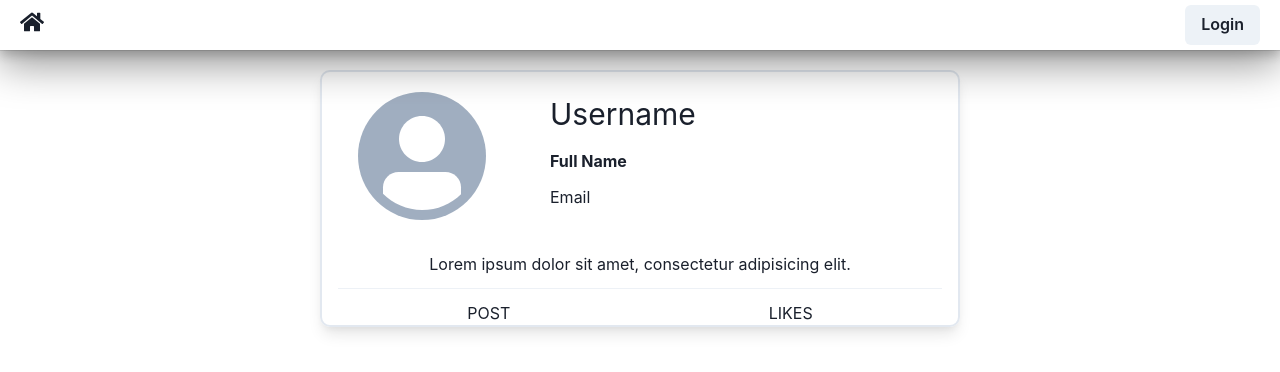
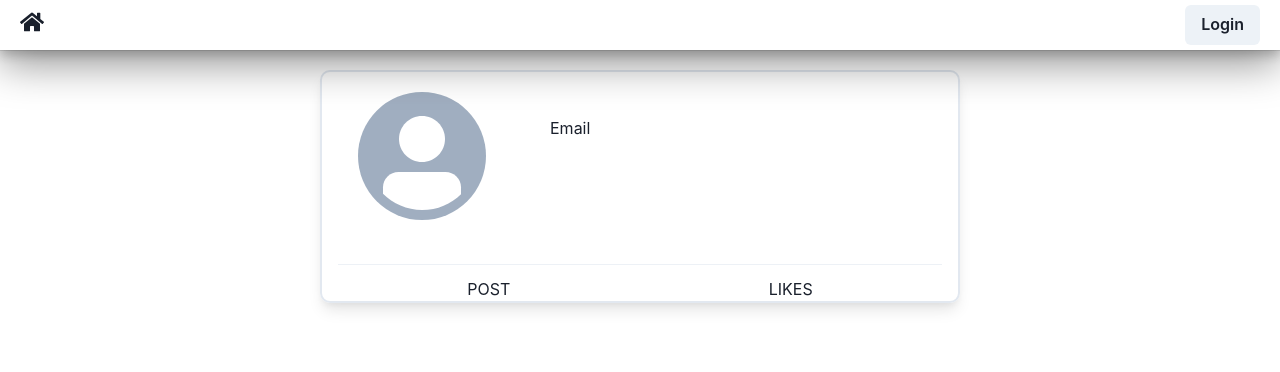
Before and after one commit to Rickykn/individual-project-ricky, a Next.js app: page /myprofile in a window 1280 px wide. Shown: the top 372 px of the page. Built offline with nearby package versions, Linux system fonts and the light colour scheme.

Commit message:
display my profile data

```diff
--- a/src/components/Navbar/index.jsx
+++ b/src/components/Navbar/index.jsx
@@ -68,6 +68,7 @@ const Navbar = () => {
       </Link>
       {authSelector.id ? (
         <Box display="inline-flex" alignItems="center">
+          {/* Button Upload New Post */}
           <Button
             marginRight="5"
             colorScheme="blue"
@@ -94,6 +95,7 @@ const Navbar = () => {
             </ModalContent>
           </Modal>
 
+          {/* display avatar and name user login  */}
           <Menu>
             <MenuButton>
               <Box display="inline-flex" alignItems="center">
--- a/src/fake_api/db.json
+++ b/src/fake_api/db.json
@@ -52,19 +52,25 @@
             "id": 1,
             "username":"Galang",
             "avatar": "https://bit.ly/dan-abramov",
-            "password": "password"
+            "password": "password",
+            "bio": "mantap",
+            "full_name": "Galang kurus"
         },
         {
             "id": 2,
             "username":"Wildan",
             "avatar": "https://bit.ly/dan-abramov",
-            "password": "password"
+            "password": "password",
+            "bio": "mantap1",
+            "full_name": "Wildan cangak"
         },
         {
             "id": 3,
             "username":"Rangin",
             "avatar": "https://bit.ly/dan-abramov",
-            "password": "password"
+            "password": "password",
+            "bio": "mantap2",
+            "full_name": "Wildan cangak"
         }
     ]
 }
--- a/src/pages/login/index.jsx
+++ b/src/pages/login/index.jsx
@@ -53,6 +53,8 @@ const LoginPage = () => {
             id: res.data[0].id,
             username: res.data[0].username,
             avatar: res.data[0].avatar,
+            bio: res.data[0].bio,
+            full_name: res.data[0].full_name,
           },
         });
       }
--- a/src/pages/myprofile/index.jsx
+++ b/src/pages/myprofile/index.jsx
@@ -1,6 +1,10 @@
 import { Text, Flex, Box, Avatar, Divider } from "@chakra-ui/react";
+import { useSelector } from "react-redux";
 
 const MyProfile = () => {
+  const authSelector = useSelector((state) => state.auth);
+
+  console.log(authSelector);
   return (
     <Flex align="center" justifyContent="center">
       <Box
@@ -13,18 +17,18 @@ const MyProfile = () => {
         boxShadow="lg"
       >
         <Box display="inline-flex" padding="5">
-          <Avatar size="2xl"></Avatar>
+          <Avatar src={authSelector.avatar} size="2xl"></Avatar>
 
           <Box display="inline-block" paddingLeft="16">
-            <Text fontSize="3xl">Username</Text>
+            <Text fontSize="3xl">{authSelector.username}</Text>
             <Text paddingTop="3" fontWeight="bold">
-              Full Name
+              {authSelector.full_name}
             </Text>
             <Text paddingTop="3">Email</Text>
           </Box>
         </Box>
         <Text paddingTop="3" textAlign="center">
-          Lorem ipsum dolor sit amet, consectetur adipisicing elit.
+          {authSelector.bio}
         </Text>
 
         <Divider orientation="horizontal" variant="solid" marginTop="3" />
--- a/src/redux/reducers/auth.js
+++ b/src/redux/reducers/auth.js
@@ -4,6 +4,8 @@ const initial_state = {
   id: 0,
   username: "",
   avatar: "",
+  bio: "",
+  full_name: "",
 };
 
 const auth_reducer = (state = initial_state, action) => {
@@ -13,6 +15,8 @@ const auth_reducer = (state = initial_state, action) => {
       id: action.payload.id,
       username: action.payload.username,
       avatar: action.payload.avatar,
+      bio: action.payload.bio,
+      full_name: action.payload.full_name,
     };
   } else if (action.type === auth_types.LOGOUT_USER) {
     return initial_state;
```
